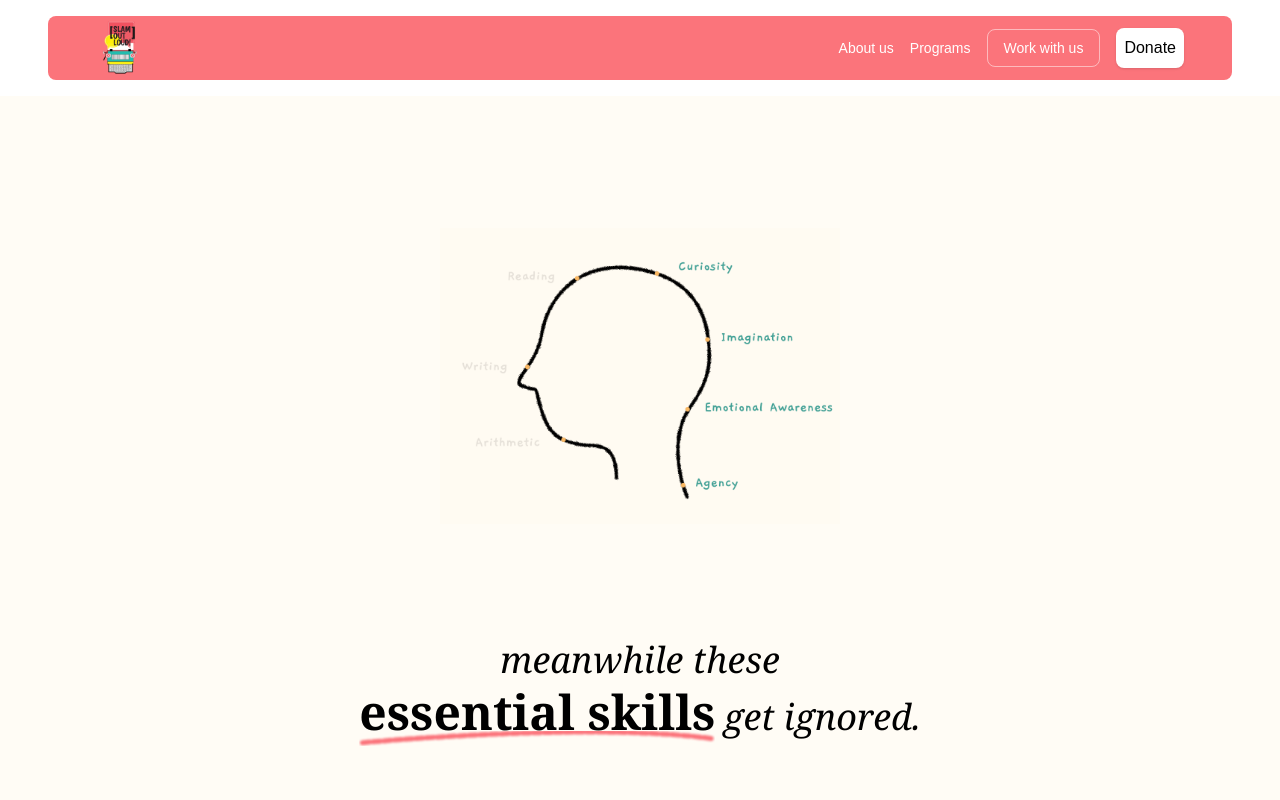
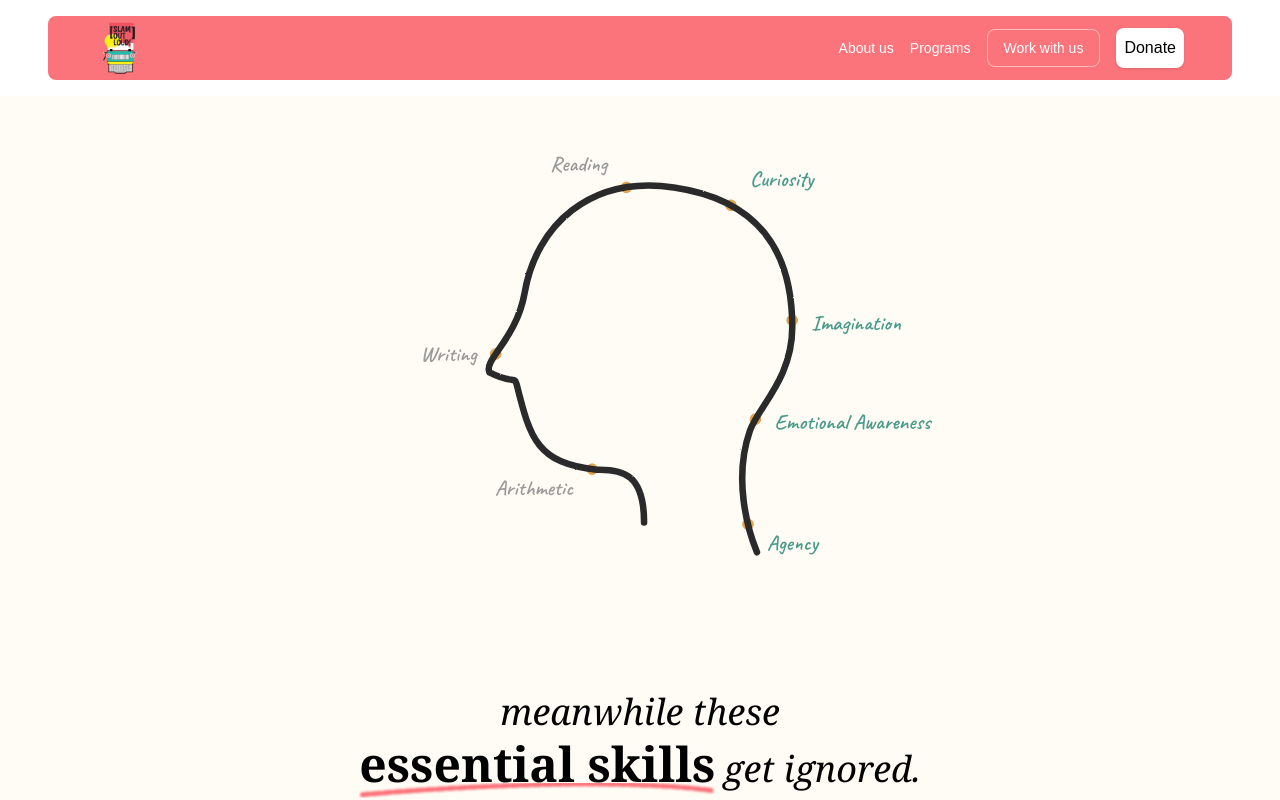
Before and after one commit to mokshchadha/slamoutloud, a Next.js app: page / in a window 1280 px wide. Shown: the top 800 px of the page. Built offline with nearby package versions, Linux system fonts and the light colour scheme.

Commit message:
homepage: hero section animation added

```diff
--- a/src/app/components/homepage/Hero.tsx
+++ b/src/app/components/homepage/Hero.tsx
@@ -1,5 +1,5 @@
 
-import Image from 'next/image';
+import SkullAnimation from './SkullAnimation';
 
 export default function Hero() {
   return (
@@ -9,14 +9,8 @@ export default function Hero() {
       <div className="relative w-full max-w-4xl mx-auto flex flex-col items-center">
 
         {/* Central Image Container */}
-        <div className="relative w-[300px] h-[300px] md:w-[400px] md:h-[400px]">
-           <Image
-             src="/skull.png"
-             alt="Head outline with skills"
-             fill
-             className="object-contain"
-             priority
-           />
+        <div className="relative w-[350px] h-[350px] md:w-[500px] md:h-[500px]">
+           <SkullAnimation />
         </div>
 
         {/* Bottom Text */}
--- /dev/null
+++ b/src/app/components/homepage/SkullAnimation.tsx
@@ -0,0 +1,160 @@
+"use client";
+
+import { useState, useEffect, useRef, useCallback } from "react";
+
+/*
+  The SVG path REVERSED so it starts from bottom-left (Arithmetic side)
+  and draws rightward: up the face → over the crown → down the back of head → neck.
+  Original path went bottom-right → top → bottom-left; this is the reverse.
+*/
+const HEAD_PATH =
+  "M133.427 286.326C133.427 245.83 115.743 241.516 93.7422 242.073C43.6142 236.645 37.766 216.189 26.4872 170.684C24.5159 162.73 23.563 170.684 3.51185 160.247C-1.50098 149.392 26.3133 132.663 33.1709 93.0321C42.7787 37.5072 87.4762 -5.49326 158.491 4.94376C229.505 15.3808 257.911 57.9638 257.911 122.256C257.911 165.571 229.463 188.986 222.404 209.092C208.04 250.005 220.733 293.005 228.252 311.374";
+
+/*
+  Labeled dots – fractions are now along the REVERSED path.
+  Path starts bottom-left → up face → crown → down back → bottom-right.
+*/
+const LABELS = [
+  { fraction: 0.09, label: "Arithmetic", side: "left", offsetX: -16, offsetY: 22, color: "#9a9a9a" },
+  { fraction: 0.27, label: "Writing", side: "left", offsetX: -16, offsetY: 6, color: "#9a9a9a" },
+  { fraction: 0.50, label: "Reading", side: "left", offsetX: -16, offsetY: -14, color: "#9a9a9a" },
+  { fraction: 0.61, label: "Curiosity", side: "right", offsetX: 16, offsetY: -16, color: "#4a9a8a" },
+  { fraction: 0.75, label: "Imagination", side: "right", offsetX: 16, offsetY: 8, color: "#4a9a8a" },
+  { fraction: 0.86, label: "Emotional Awareness", side: "right", offsetX: 16, offsetY: 8, color: "#4a9a8a" },
+  { fraction: 0.97, label: "Agency", side: "right", offsetX: 16, offsetY: 22, color: "#4a9a8a" },
+];
+
+const ANIM_DURATION = 4000;
+
+export default function SkullAnimation() {
+  const pathRef = useRef<SVGPathElement>(null);
+  const [pathLength, setPathLength] = useState(0);
+  const [progress, setProgress] = useState(0);
+  const [dotPositions, setDotPositions] = useState<any[]>([]);
+  const [isDrawing, setIsDrawing] = useState(false);
+  const [hasStarted, setHasStarted] = useState(false);
+  const animRef = useRef<number | null>(null);
+  const startTimeRef = useRef<number | null>(null);
+
+  useEffect(() => {
+    if (!pathRef.current) return;
+    const len = pathRef.current.getTotalLength();
+    setPathLength(len);
+    const positions = LABELS.map((l) => {
+      const pt = pathRef.current!.getPointAtLength(len * l.fraction);
+      return { x: pt.x, y: pt.y, ...l };
+    });
+    setDotPositions(positions);
+  }, []);
+
+  useEffect(() => {
+    if (pathLength > 0 && !hasStarted) {
+      const t = setTimeout(() => startAnimation(), 400);
+      return () => clearTimeout(t);
+    }
+  }, [pathLength, hasStarted]);
+
+  const startAnimation = useCallback(() => {
+    if (pathLength === 0) return;
+    setProgress(0);
+    setIsDrawing(true);
+    setHasStarted(true);
+    startTimeRef.current = performance.now();
+
+    const tick = (now: number) => {
+      if (startTimeRef.current === null) return;
+      const elapsed = now - startTimeRef.current;
+      const t = Math.min(elapsed / ANIM_DURATION, 1);
+      const eased = t < 0.5 ? 2 * t * t : 1 - Math.pow(-2 * t + 2, 2) / 2;
+      setProgress(eased);
+      if (t < 1) {
+        animRef.current = requestAnimationFrame(tick);
+      } else {
+        setIsDrawing(false);
+      }
+    };
+    animRef.current = requestAnimationFrame(tick);
+  }, [pathLength]);
+
+  const dashOffset = pathLength * (1 - progress);
+
+  return (
+    <div className="relative w-full h-full flex items-center justify-center pointer-events-none">
+      <link
+        href="https://fonts.googleapis.com/css2?family=Caveat:wght@400;600;700&display=swap"
+        rel="stylesheet"
+      />
+
+      <svg
+        viewBox="-80 -25 420 380"
+        className="w-full h-full max-w-full"
+        style={{ overflow: "visible" }}
+      >
+        <defs>
+          <filter id="pencil" x="-5%" y="-5%" width="110%" height="110%">
+            <feTurbulence type="fractalNoise" baseFrequency="0.65" numOctaves="5" result="noise" />
+            <feDisplacementMap in="SourceGraphic" in2="noise" scale="1.2" xChannelSelector="R" yChannelSelector="G" />
+          </filter>
+        </defs>
+
+        {/* Labeled dots */}
+        {dotPositions.map((d, i) => (
+          <circle
+            key={`dot-${i}`}
+            cx={d.x}
+            cy={d.y}
+            r={4.5}
+            fill="#e8a849"
+            stroke="#d4913a"
+            strokeWidth={0.6}
+            style={{
+              opacity: progress >= d.fraction ? 1 : 0.3,
+              transition: "opacity 0.3s ease",
+            }}
+          />
+        ))}
+
+        {/* Main stroke – thick hand-drawn line */}
+        <path
+          ref={pathRef}
+          d={HEAD_PATH}
+          fill="none"
+          stroke="#2a2a2a"
+          strokeWidth={5.5}
+          strokeLinecap="round"
+          strokeLinejoin="round"
+          style={{
+            strokeDasharray: pathLength || 3000,
+            strokeDashoffset: dashOffset,
+            filter: "url(#pencil)",
+          }}
+        />
+
+        {/* Labels – fade in when pencil reaches each dot */}
+        {dotPositions.map((d, i) => {
+          const revealed = progress >= d.fraction;
+          const anchor = d.side === "right" ? "start" : "end";
+          return (
+            <text
+              key={`label-${i}`}
+              x={d.x + d.offsetX}
+              y={d.y + d.offsetY}
+              textAnchor={anchor}
+              fill={d.color}
+              fontSize={18}
+              fontFamily="'Caveat', cursive"
+              fontWeight={600}
+              style={{
+                opacity: revealed ? 1 : 0,
+                transform: revealed ? "translateY(0)" : "translateY(5px)",
+                transition: "opacity 0.5s ease, transform 0.5s ease",
+              }}
+            >
+              {d.label}
+            </text>
+          );
+        })}
+      </svg>
+    </div>
+  );
+}
```
